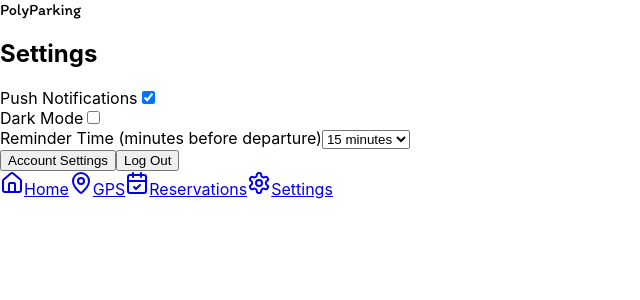
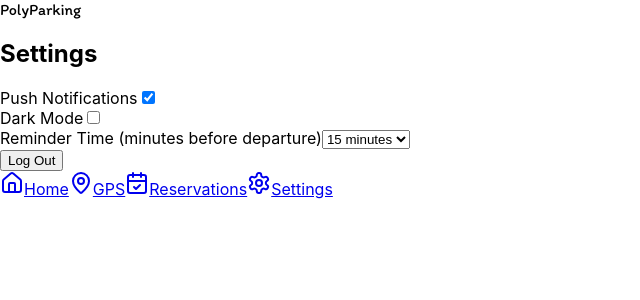
Before and after one commit to jestra03/poly-parking, a React (Create React App) app in the folder polyparking/: page /settings in a window 1280 px wide. Shown: the top 300 px of the page, without its empty margins (0-640 px from the left). Built offline with nearby package versions, Linux system fonts and the light colour scheme.

Commit message:
removed account settings and fixed password preview

```diff
--- a/polyparking/src/pages/LoginPage.jsx
+++ b/polyparking/src/pages/LoginPage.jsx
@@ -43,7 +43,7 @@ const LoginPage = () => {
                                 value={password}
                                 onChange={(e) => setPassword(e.target.value)}
                                 className="input-field dark:text-black"
-                                placeholder="••••••••••"
+                                placeholder="password"
                                 required
                             />
                         </div>
--- a/polyparking/src/pages/SettingsPage.jsx
+++ b/polyparking/src/pages/SettingsPage.jsx
@@ -71,12 +71,6 @@ const SettingsPage = () => {
                     </div>
 
                     <div className="pt-4">
-                        <button
-                            className="button-primary w-full mb-4"
-                            onClick={() => alert('Account settings would open here')}
-                        >
-                            Account Settings
-                        </button>
 
                         <button
                             className="button-secondary w-full"
```
